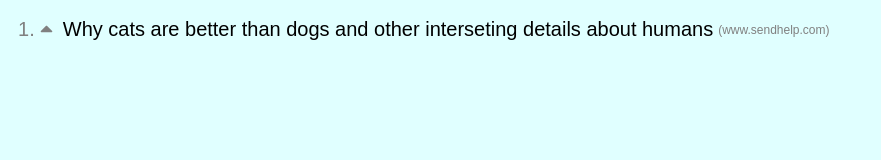
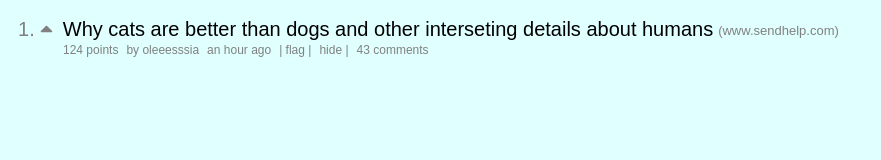
Before and after one commit to olessiap/hacker-news, a React app: page / in a window 1280 px wide. Shown: the whole page, without its empty margins (0-881 px from the left). Built offline with nearby package versions, Linux system fonts and the light colour scheme.

Commit message:
added second line of post

```diff
--- a/package.json
+++ b/package.json
@@ -3,6 +3,8 @@
   "version": "0.1.0",
   "private": true,
   "dependencies": {
+    "moment": "^2.22.2",
+    "moments": "0.0.2",
     "react": "^16.6.3",
     "react-dom": "^16.6.3",
     "react-scripts": "2.1.1"
--- a/src/index.css
+++ b/src/index.css
@@ -6,11 +6,14 @@ body {
 
 .first-line {
   display:flex;
-  padding:10px;
+  padding:10px 10px 0px;
 }
 
 .second-line {
   display:flex;
+  color:grey;
+  font-size:12px;
+  margin-left:55px;
 }
 
 .post-number {
@@ -23,7 +26,11 @@ body {
 }
 
 .source {
-  font-size:12px;
+  font-size:13px;
   color:grey;
   padding:5px;
 }
+
+.username, .time, .flag, .hide, .comments {
+  padding-left: 8px;
+}
--- a/src/index.js
+++ b/src/index.js
@@ -2,6 +2,7 @@ import React from 'react';
 import ReactDOM from 'react-dom';
 import './index.css';
 import PropTypes from 'prop-types';
+import moment from 'moment';
 
 function Posts({post}) {
     return(
@@ -12,7 +13,12 @@ function Posts({post}) {
                 <PostSource source={post.source} />
             </div>
             <div className="second-line">
-
+                <PostPoints points={post.points} />
+                <UserName username={post.userName} />
+                <Time time={post.time} />
+                <FlagLink />
+                <HideLink />
+                <Comments commentNum={post.comments} />
             </div>
         </div>
     )
@@ -21,7 +27,7 @@ function Posts({post}) {
 function PostNum({postNumber}) {
     return(
         <div className="post-number">
-        {postNumber}. <i class="fas fa-caret-up"/>
+        {postNumber}. <i className="fas fa-caret-up"/>
         </div>
     )
 }
@@ -54,6 +60,62 @@ PostSource.proptypes = {
     source:PropTypes.string.isRequired
 };
 
+function PostPoints({points}) {
+    return(
+        <div className="points">
+        {points} points
+        </div>
+    )
+};
+
+PostPoints.proptypes={
+    points:PropTypes.number.isRequired
+};
+
+function UserName({username}) {
+    return(
+        <div className="username">
+            by {username}
+        </div>
+    )
+}
+
+UserName.proptypes={
+    username:PropTypes.string.isRequired
+};
+
+function Time({time}) {
+    let timeString = moment(time).fromNow();
+    return(
+        <div className="time">
+            {timeString}
+        </div>
+    )
+};
+
+Time.proptypes={
+    time:PropTypes.string.isRequired
+};
+
+const FlagLink = () => {
+    return(
+        <div className="flag">
+        | flag |
+        </div>
+    )
+}
+
+const HideLink = () => (
+    <div className="hide">hide |</div>
+)
+
+function Comments({commentNum}) {
+    return(
+        <div className="comments">
+        {commentNum} comments
+        </div>
+    )
+}
 const testPosts = {
     id:1,
     title: "Why cats are better than dogs and other interseting details about humans",
```
Also changed, not shown: 1 other file.
